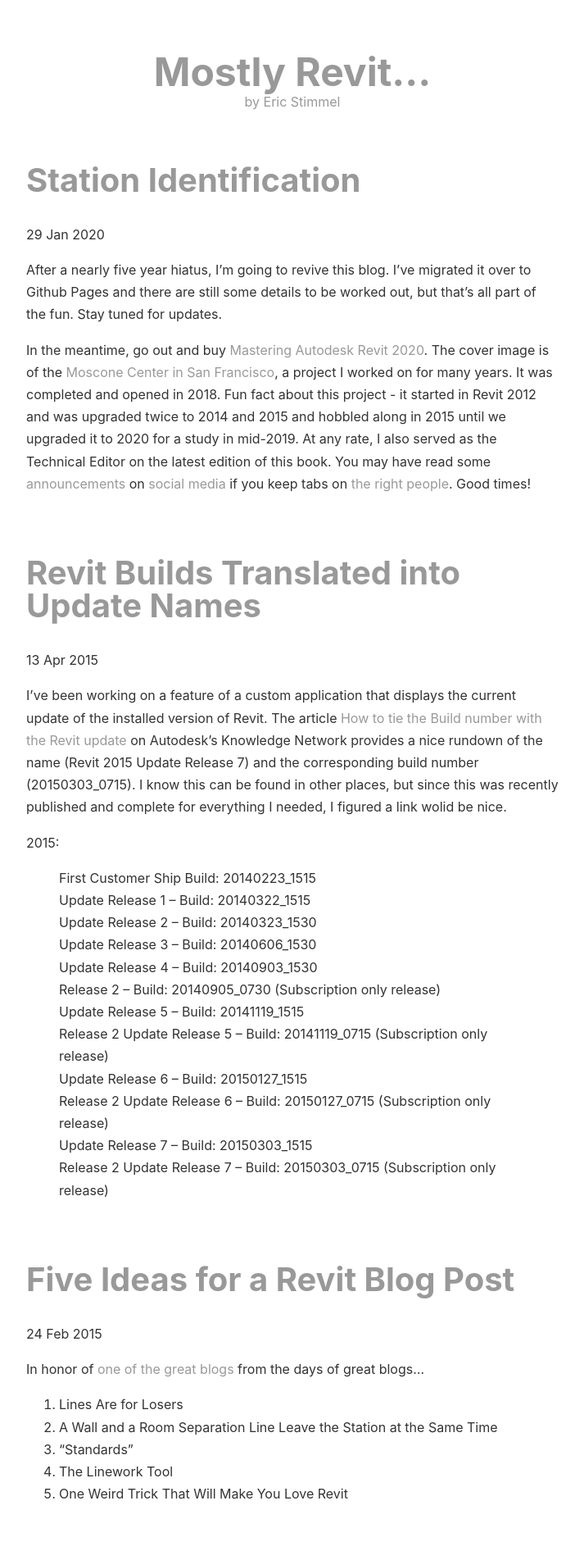
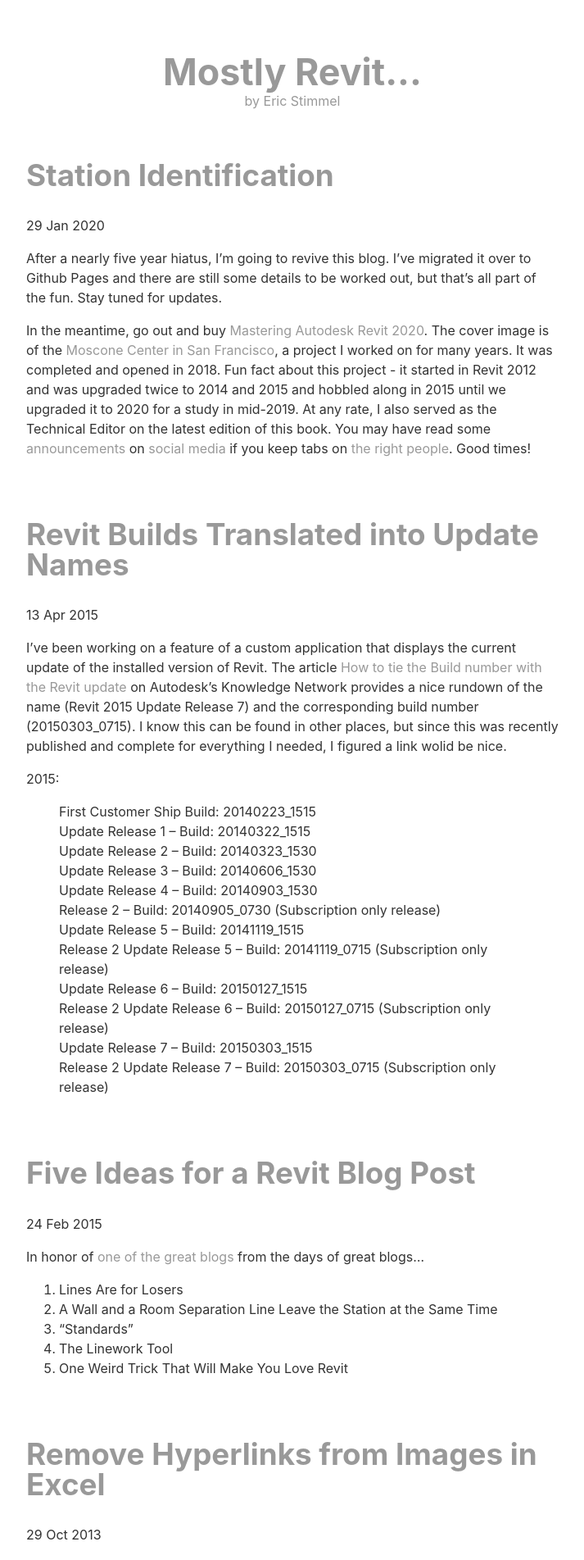
Before and after one commit to estimmel/mostly-revit-blog, a Jekyll site: the page built from index.html, in a window 1280 px wide. Shown: the top 1903 px of the page at 82% size, without its empty margins (283-996 px from the left). Built offline with Jekyll 4.4.1, drawn with Linux system fonts in a browser that asks for light colours; the list of posts is cut into pages by our own code.

Commit message:
text size css

```diff
--- a/css/main.css
+++ b/css/main.css
@@ -1,9 +1,9 @@
 body {
 	margin-left: 10px;
 	margin-right: 10px;
-	line-height: 1.7em;
+	line-height: 1.5em;
 	font-family: -apple-system, BlinkMacSystemFont, "Helvetica Neue", Helvetica, sans-serif;
-	font-size: 1.0em;
+	font-size: 1em;
 	color: #333;
 	background-color: white;
 }
@@ -15,11 +15,11 @@ a:hover {
     text-decoration: underline;
 }
 h1 {
-    font-size: 3em;
+    font-size: 2.8em;
     color: black;
 }
 h2 {
-    font-size: 2.5em;
+    font-size: 2.3em;
     line-height: 1em;
     color: black;
 }
@@ -30,7 +30,7 @@ header {
 	text-align: center;
 }
 #maintitlelink {
-	font-size: 3em;
+	font-size: 2.8em;
 	display: block;
 	font-weight: bold;
 	margin-bottom: 0.3em;
@@ -54,17 +54,17 @@ header {
     width: 100%;
     margin: auto;
     margin-bottom: 75px;
-	line-height: 1.7em;
+	line-height: 1.5em;
 	font-family: -apple-system, BlinkMacSystemFont, "Helvetica Neue", Helvetica, sans-serif;
-	font-size: 1.0em;
+	font-size: 1em;
 	color: #333;
 	background-color: white;
 }
 .date {
     margin: auto;
-	line-height: 1.7em;
+	line-height: 1.5em;
 	font-family: -apple-system, BlinkMacSystemFont, "Helvetica Neue", Helvetica, sans-serif;
-	font-size: 1.0em;
+	font-size: 1em;
 	color: #333;
 	background-color: white;
 }
```
